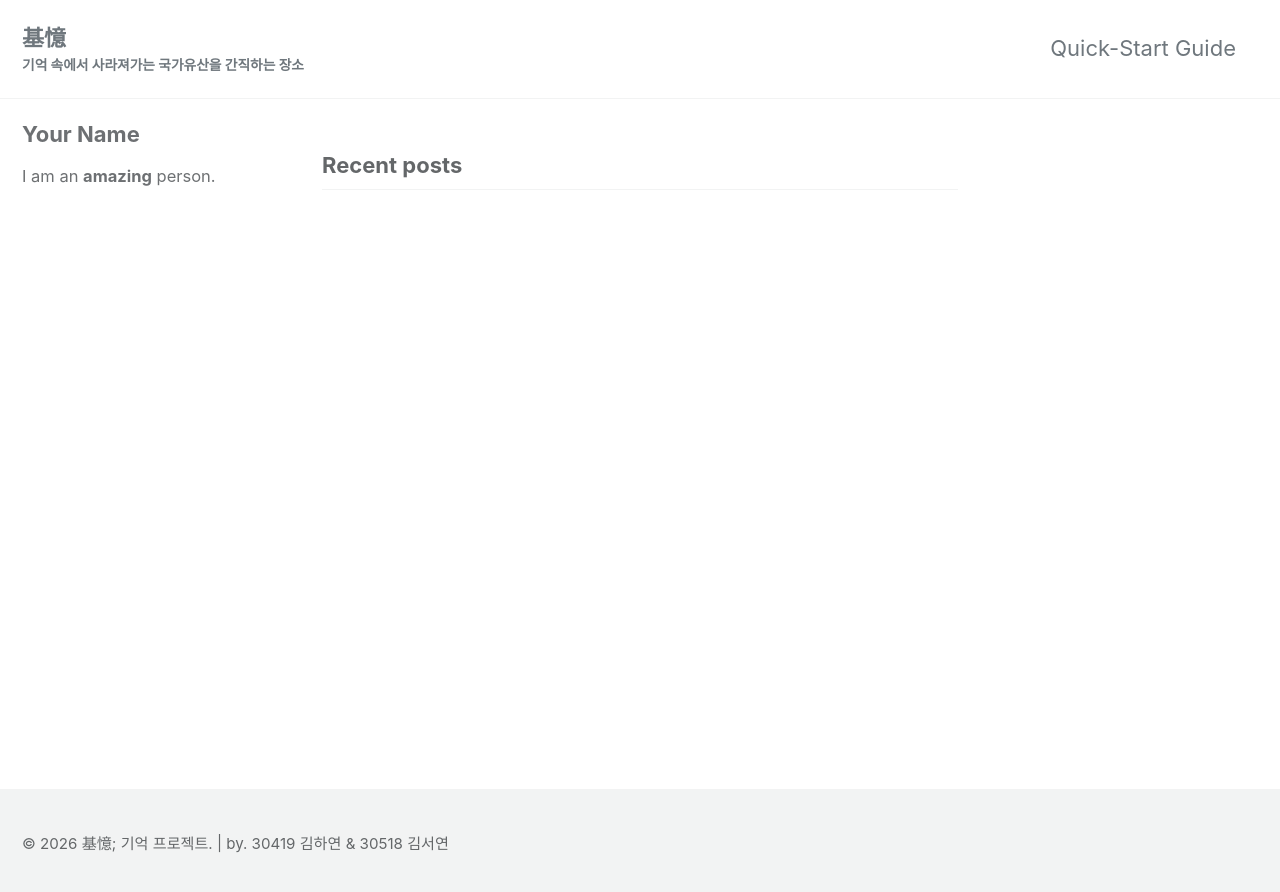
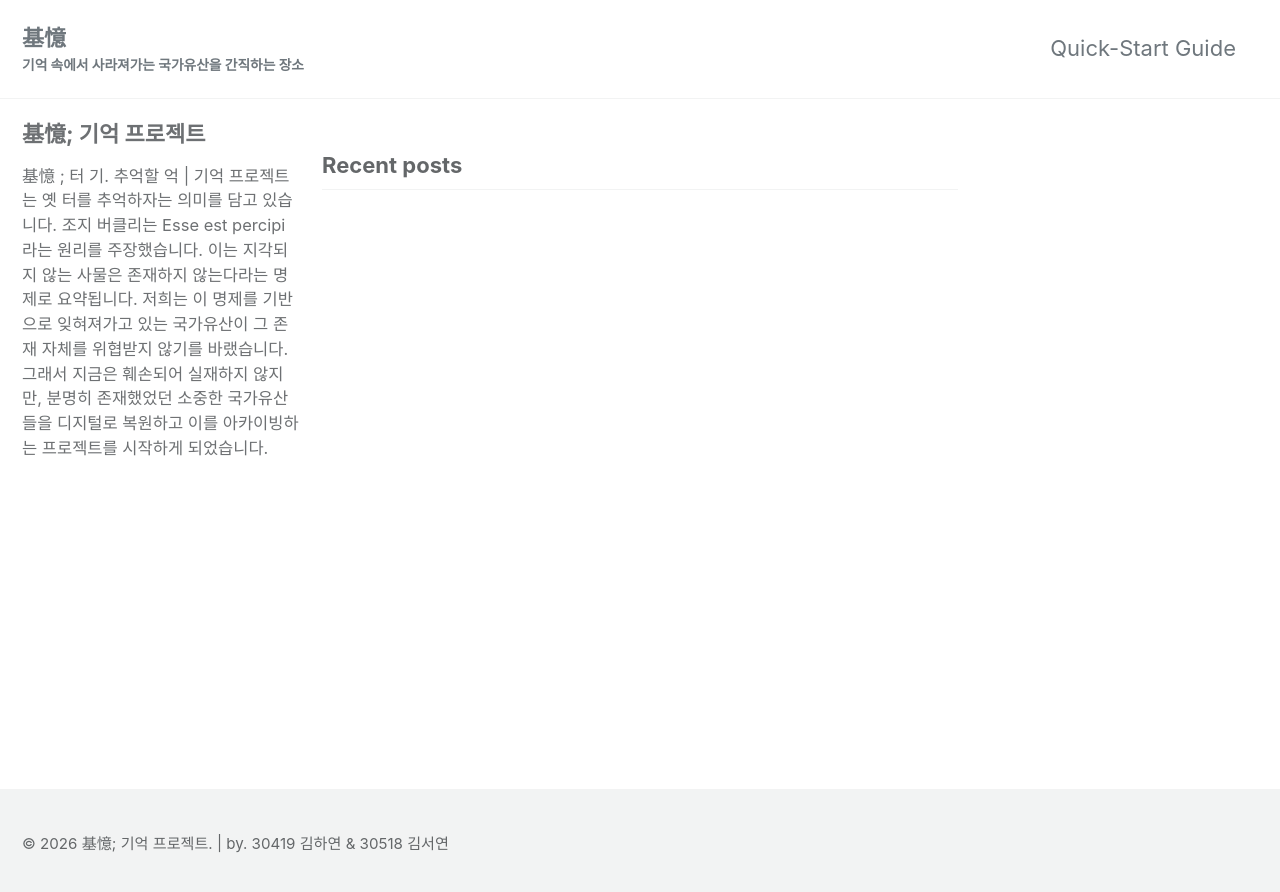
Before and after one commit to ArchiveCulturalHeritage/ArchiveCulturalHeritage.github.io, a Jekyll site: the page built from index.html, in a window 1280 px wide. Shown: the top 892 px of the page. Built offline with Jekyll 4.4.1, drawn with Linux system fonts in a browser that asks for light colours; cached includes are drawn as plain includes; the list of posts is cut into pages by our own code.

Commit message:
Update _config.yml

```diff
--- a/_config.yml
+++ b/_config.yml
@@ -114,9 +114,15 @@ analytics:
 
 # Site Author
 author:
-  name             : "Your Name"
+  name             : "基憶; 기억 프로젝트"
   avatar           : # path of avatar image, e.g. "/assets/images/bio-photo.jpg"
-  bio              : "I am an **amazing** person."
+  bio              : "基憶 ; 터 기. 추억할 억 |
+                      기억 프로젝트는 옛 터를 추억하자는 의미를 담고 있습니다.
+
+                      조지 버클리는 Esse est percipi 라는 원리를 주장했습니다.
+                      이는 지각되지 않는 사물은 존재하지 않는다라는 명제로 요약됩니다.
+                      저희는 이 명제를 기반으로 잊혀져가고 있는 국가유산이 그 존재 자체를 위협받지 않기를 바랬습니다.
+                      그래서 지금은 훼손되어 실재하지 않지만, 분명히 존재했었던 소중한 국가유산들을 디지털로 복원하고 이를 아카이빙하는 프로젝트를 시작하게 되었습니다."
   # location         : "Somewhere"
   email            :
   # fediverse      : "@you@instance.social"  # used for fediverse:creator meta tag
```
